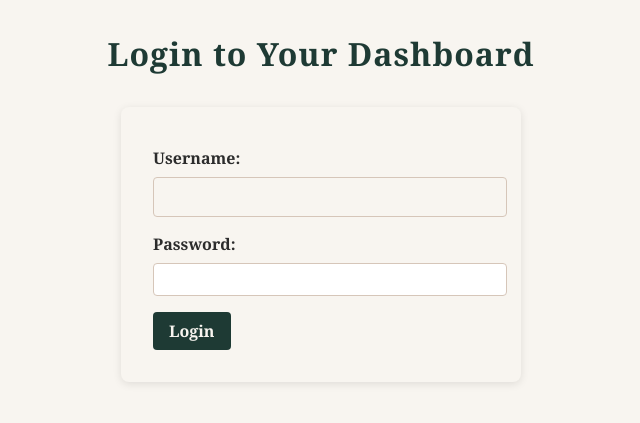
After one commit to Arashi20/Stock_Portfolio_Dashboard, a Flask app: page /login in a window 1280 px wide. The commit adds this page. Shown: the top 423 px of the page, without its empty margins (319-959 px from the left). Run offline with Flask 3, Linux system fonts and the light colour scheme; parts of the project's set-up code (start-up, migrations or seed data) failed here and were passed over.

Commit message:
New Login Page Added

```diff
--- a/app.py
+++ b/app.py
@@ -1,6 +1,7 @@
-from flask import Flask, render_template, request, url_for, redirect, flash
+from flask import Flask, render_template, request, url_for, redirect, flash, session, request
 from flask_sqlalchemy import SQLAlchemy
-from datetime import datetime
+from werkzeug.security import check_password_hash
+from datetime import datetime, timedelta
 import yfinance as yf
 import requests
 import time
@@ -9,8 +10,25 @@ import os
 # Initialize Flask app and database
 app = Flask(__name__)
 
-#Secret key for session management
-app.secret_key = os.getenv('SECRET_KEY', 'default_secret_key')
+# Set static folder
+app.static_folder = 'static'
+
+# Set session timeout
+app.config['PERMANENT_SESSION_LIFETIME'] = timedelta(minutes=30)
+
+#Secret key for session management - found in Railway environment variables
+app.secret_key = os.getenv('SECRET_KEY')
+
+
+#User credentials - Found in Railway environment variables
+USER_CREDENTIALS = {
+    'username': os.getenv('APP_USERNAME'),
+    'password': os.getenv('APP_PASSWORD')
+}
+
+#Check if user credentials are set.
+if USER_CREDENTIALS['username'] is None or USER_CREDENTIALS['password'] is None:
+    raise ValueError("Environment variables APP_USERNAME and APP_PASSWORD must be set!")
 
 #Configuration for Database
 app.config['SQLALCHEMY_DATABASE_URI'] = os.getenv('DATABASE_URL', 'sqlite:///reports.db')
@@ -26,7 +44,7 @@ class Report(db.Model):
     ticker = db.Column(db.String(10), nullable=False)
     title = db.Column(
         db.String(100), nullable=False)
-    snippet = db.Column(db.Text, nullable=False)
+    snippet = db.Column(db.Text, nullable=False) #Might want to get rid of this later
     date = db.Column(db.String(20), nullable=False)
 
 #DCF model (reports.db)
@@ -73,12 +91,8 @@ def get_usd_eur_rate():
         print("Exchange rate fetch error:", e)
         return 0.92  # fallback to a reasonable default
 
-# Initialize the database
-@app.route('/init-db')
-def init_db():
-    db.create_all()
-    return "Database initialized!"
 
+#Main page
 @app.route('/')
 def index():
     holdings = PortfolioHolding.query.all()
@@ -94,6 +108,35 @@ def index():
             'price': price
         })
     return render_template('index.html', portfolio=portfolio)
+
+#Login page
+@app.route('/login', methods=['GET', 'POST'])
+def login():
+    if request.method == 'POST':
+        username = request.form['username']
+        password = request.form['password']
+        # Validate credentials
+        if username == USER_CREDENTIALS['username'] and password == USER_CREDENTIALS['password']:
+            session['user'] = username
+            session.permanent = True  # Make the session permanent so it uses the timeout defined
+            return redirect(url_for('index'))  # Redirect to the main page after login
+        else:
+            flash('Invalid username or password.', 'danger')
+    return render_template('login.html')  # Render the login page
+
+#Logout Function
+@app.route('/logout')
+def logout():
+    session.pop('user', None)
+    flash('You have been logged out.', 'success')
+    return redirect(url_for('login'))
+
+
+@app.before_request
+def require_login():
+    # Allow access to static files and the login/logout routes without requiring login
+    if request.endpoint not in ['login', 'logout'] and not request.endpoint.startswith('static') and 'user' not in session:
+        return redirect(url_for('login'))
 
 
 # Portfolio CRUD
@@ -367,4 +410,4 @@ def delete_wishlist(item_id):
 
 
 if __name__ == '__main__':
-    app.run(debug=False)
+    app.run(debug=False) #Debug false for production, true for development
--- /dev/null
+++ b/templates/login.html
@@ -0,0 +1,41 @@
+<!DOCTYPE html>
+<html lang="en">
+
+<head>
+    <meta charset="UTF-8">
+    <title>Login - Stock Dashboard</title>
+    <link rel="stylesheet" href="{{ url_for('static', filename='styles.css') }}?v=1.0">
+</head>
+
+<body>
+    {% block content %}
+    <header style="text-align: center;">
+        <h1>Login to Your Dashboard</h1>
+    </header>
+
+    <section id="login-section" style="margin: 2rem auto; max-width: 400px;">
+        <form method="POST" style="background: #F8F5F0; padding: 2rem; border-radius: 8px; box-shadow: 0 2px 8px rgba(0, 0, 0, 0.1);">
+            <div style="margin-bottom: 1rem;">
+                <label for="username" style="display: block; font-weight: bold; margin-bottom: 0.5rem;">Username:</label>
+                <input type="text" name="username" id="username" required style="width: 100%; padding: 0.5rem; border: 1px solid #D6C6B9; border-radius: 4px;">
+            </div>
+            <div style="margin-bottom: 1rem;">
+                <label for="password" style="display: block; font-weight: bold; margin-bottom: 0.5rem;">Password:</label>
+                <input type="password" name="password" id="password" required style="width: 100%; padding: 0.5rem; border: 1px solid #D6C6B9; border-radius: 4px;">
+            </div>
+            <button type="submit" style="background: #1E3A34; color: #F8F5F0; padding: 0.5rem 1rem; border: none; border-radius: 4px; cursor: pointer; font-weight: bold;">Login</button>
+        </form>
+        {% with messages = get_flashed_messages(with_categories=true) %}
+        {% if messages %}
+        <ul style="margin-top: 1rem; color: #D9534F;">
+            {% for category, message in messages %}
+            <li>{{ message }}</li>
+            {% endfor %}
+        </ul>
+        {% endif %}
+        {% endwith %}
+    </section>
+    {% endblock %}
+</body>
+
+</html>
--- a/templates/sidebar.html
+++ b/templates/sidebar.html
@@ -34,6 +34,7 @@
         <a href="{{ url_for('reports_page') }}" style="color: #FFFFFF; text-decoration: none; margin-bottom: 0.5rem;">Reports</a>
         <a href="{{ url_for('portfolio_page') }}" style="color: #FFFFFF; text-decoration: none; margin-bottom: 0.5rem;">Portfolio</a>
         <a href="{{ url_for('wishlist_page') }}" style="color: #FFFFFF; text-decoration: none; margin-bottom: 0.5rem;">Wishlist</a>
+        <a href="{{ url_for('logout') }}" style="color: #FFFFFF; text-decoration: none; margin-top: 1rem; font-weight: bold;">Logout</a>
     </div>
 </div>
 
```
